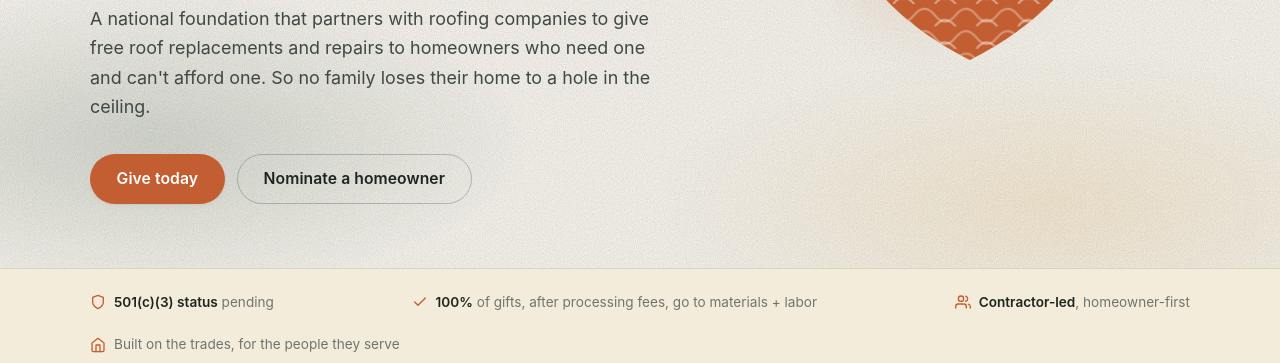
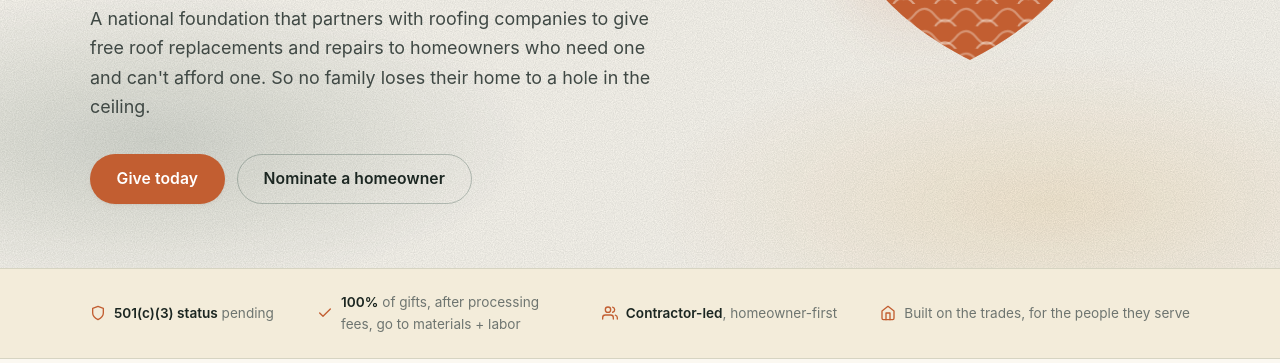
Before and after one commit to jmckisic88/every-shingle-heart, a website: page index.html in a window 1280 px wide. Shown: the part 437-800 px from the top of the page. Drawn offline with Linux system fonts and the light colour scheme.

Commit message:
fix(site): keep the trust bar on one row; qualify the one-time card
UI review fixes:

- The fee-qualified "100% of gifts" line wrapped the trust bar to two rows,
  with one item orphaned, at every desktop width. That item now wraps onto
  two balanced lines and, at 1180px and up, is capped near the old one-line
  width, so the bar keeps main's single row on desktop and phones no longer
  show "+ labor" alone on a line. The wording is unchanged.
- The one-time card no longer says a gift "goes directly to" materials and
  labor. Like the other reworded lines, it now says so after payment
  processing fees. Default wording until Josh approves.

Co-Authored-By: Claude Opus 5.5 <noreply@anthropic.com>

```diff
--- a/index.html
+++ b/index.html
@@ -474,6 +474,13 @@
     gap: 0.5rem;
   }
   .trust-item svg { width: 16px; height: 16px; color: var(--warm); }
+  /* The fee-qualified gifts line is the bar's longest item. It wraps onto two
+     balanced lines, and on wide screens it is capped near the old one-line
+     width so all four items still fit on one row. */
+  .trust-item--wrap span { text-wrap: balance; }
+  @media (min-width: 1180px) {
+    .trust-item--wrap span { max-width: 16em; }
+  }
 
   /* Section shared */
   section.block {
@@ -1654,7 +1661,7 @@
       <svg viewBox="0 0 24 24" fill="none" stroke="currentColor" stroke-width="2" stroke-linecap="round" stroke-linejoin="round" aria-hidden="true"><path d="M12 22s8-4 8-10V5l-8-3-8 3v7c0 6 8 10 8 10z"/></svg>
       <span><strong>501(c)(3) status</strong> pending</span>
     </div>
-    <div class="trust-item">
+    <div class="trust-item trust-item--wrap">
       <svg viewBox="0 0 24 24" fill="none" stroke="currentColor" stroke-width="2" stroke-linecap="round" stroke-linejoin="round" aria-hidden="true"><path d="M20 6L9 17l-5-5"/></svg>
       <span><strong>100%</strong> of gifts, after processing fees, go to materials + labor</span>
     </div>
@@ -1919,7 +1926,7 @@
         <div class="donate-card-head">
           <span class="donate-card-eyebrow">Fund a project</span>
           <h3 class="donate-card-title">One-time gift</h3>
-          <p class="donate-card-desc">A single gift goes directly to materials and labor on the next roof scheduled by our partner network.</p>
+          <p class="donate-card-desc">A single gift, after payment processing fees, goes to materials and labor on the next roof scheduled by our partner network.</p>
         </div>
         <div class="donate-chips" role="group" aria-label="One-time donation amount">
           <label class="donate-chip">
```
